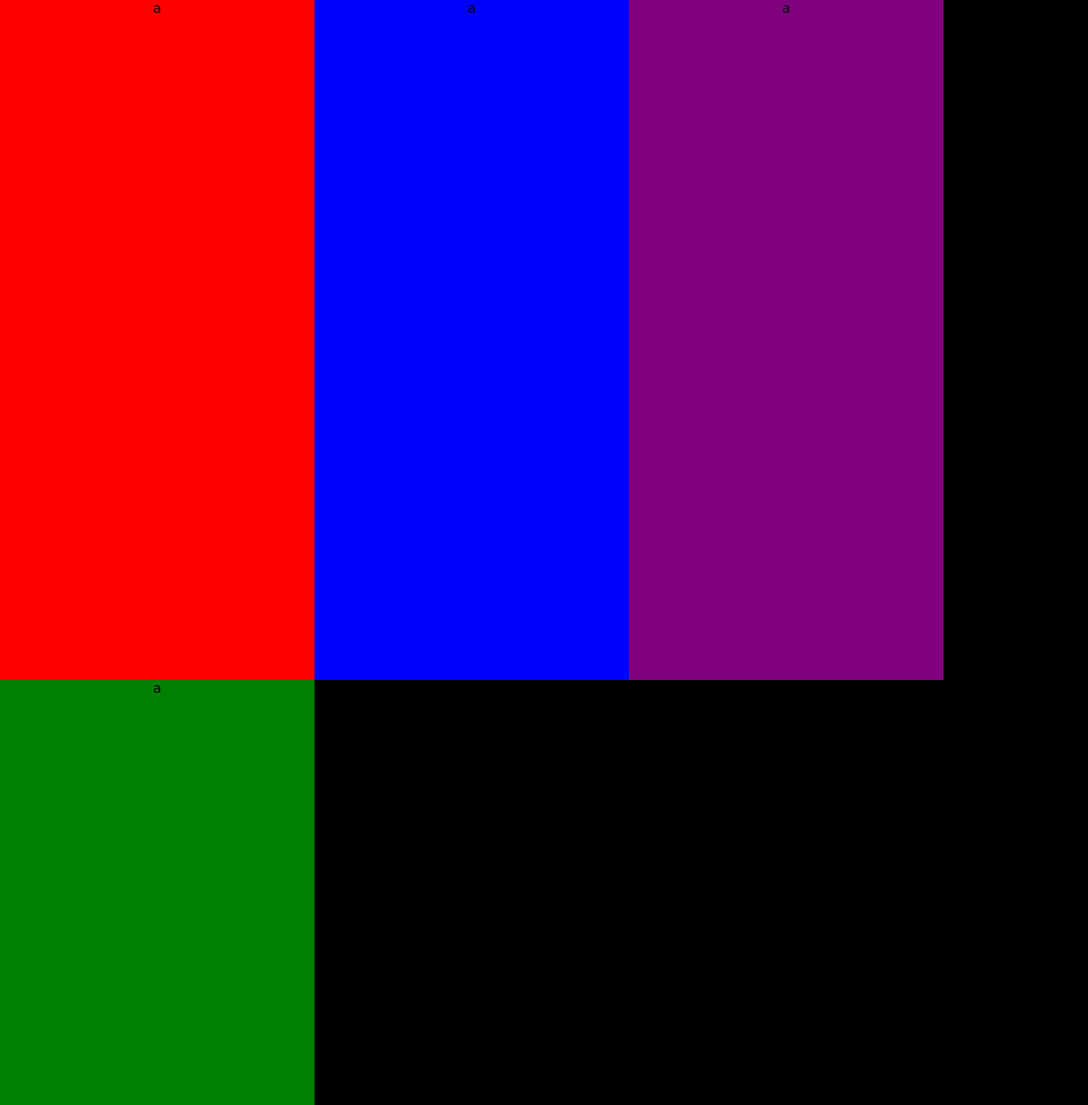
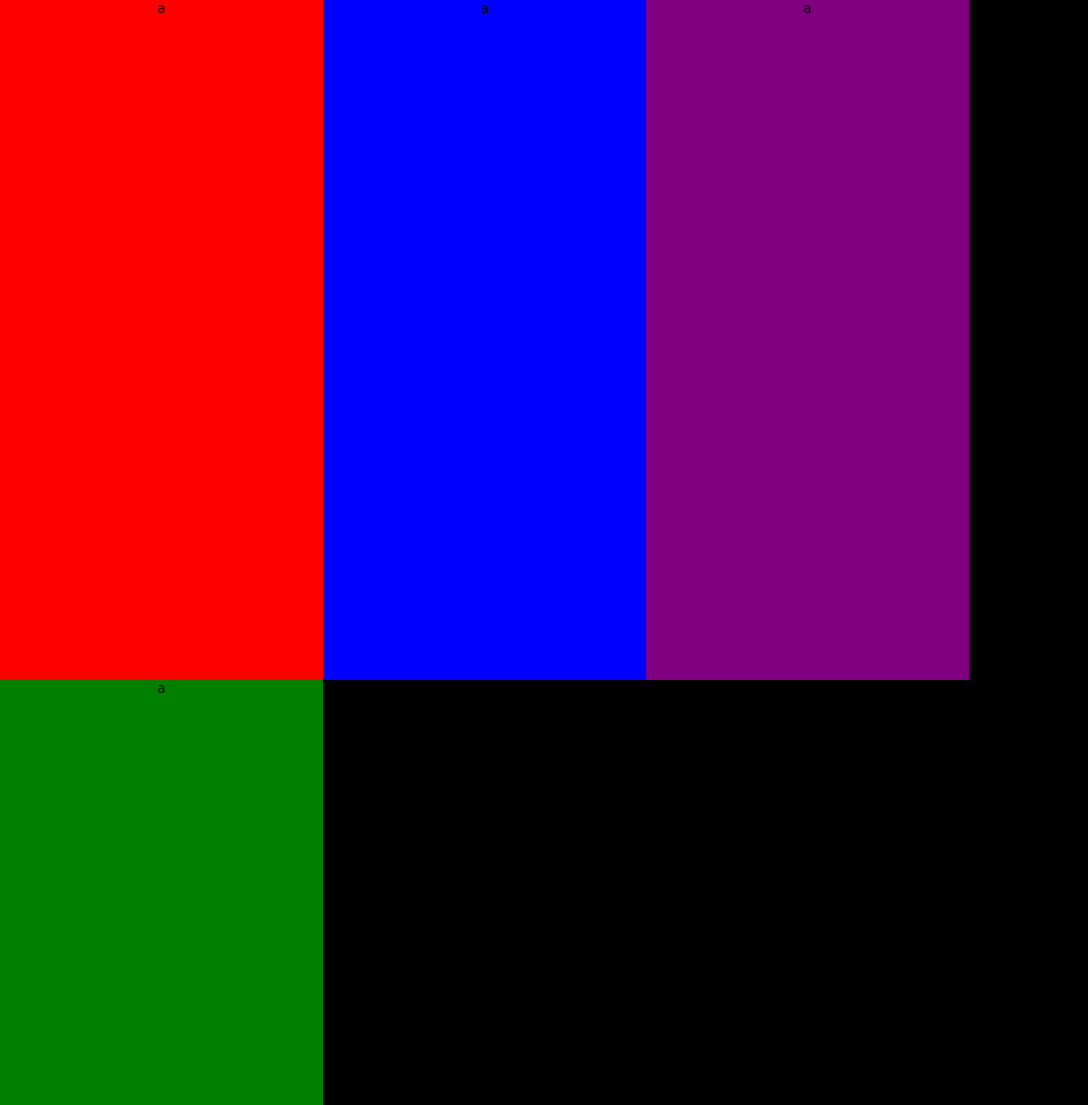
Before and after one commit to magnosfire/daycontrol, a plain HTML site: page mobile.html in a window 1280 px wide. Shown: the top 1300 px of the page at 85% size. Drawn offline with Linux system fonts and the light colour scheme.

Commit message:
mobile v0.13

```diff
--- a/mobile.html
+++ b/mobile.html
@@ -9,19 +9,19 @@
 	<body>
 
 		<div class="div-background">
-			<div style="background-color:red;width:370px;float:left;height:100%">
+			<div style="background-color:red;width:380px;float:left;height:100%">
 				a
 			</div>
-			<div style="background-color:blue;width:370px;float:left;height:100%">
+			<div style="background-color:blue;width:380px;float:left;height:100%">
 				a
 			</div>
-			<div style="background-color:purple;width:370px;float:left;height:100%">
+			<div style="background-color:purple;width:380px;float:left;height:100%">
 				a
 			</div>
-			<div style="background-color:green;width:370px;float:left;;height:100%">
+			<div style="background-color:green;width:380px;float:left;;height:100%">
 				a
 			</div>
-			<div style="background-color:black;width:370px;height:100%;float:left;">
+			<div style="background-color:black;width:380px;height:100%;float:left;">
 				a
 			</div>
 		</div>
```
